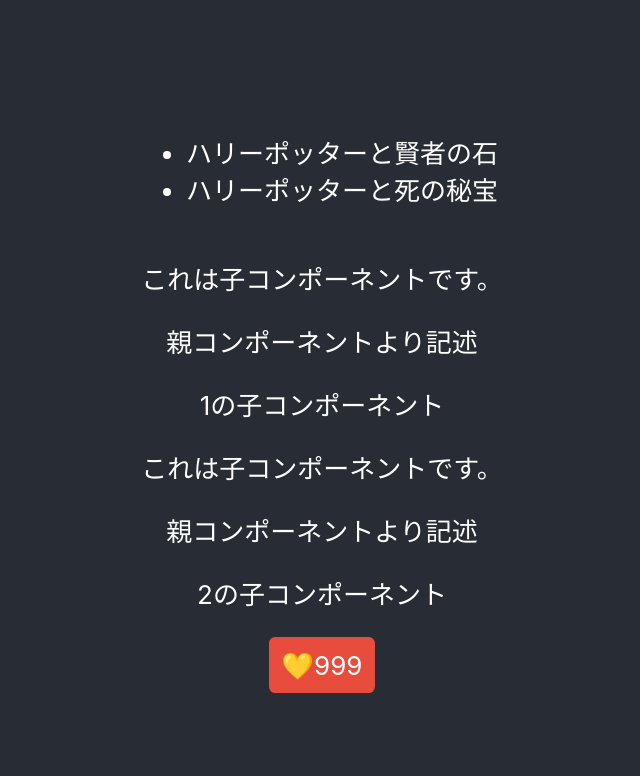
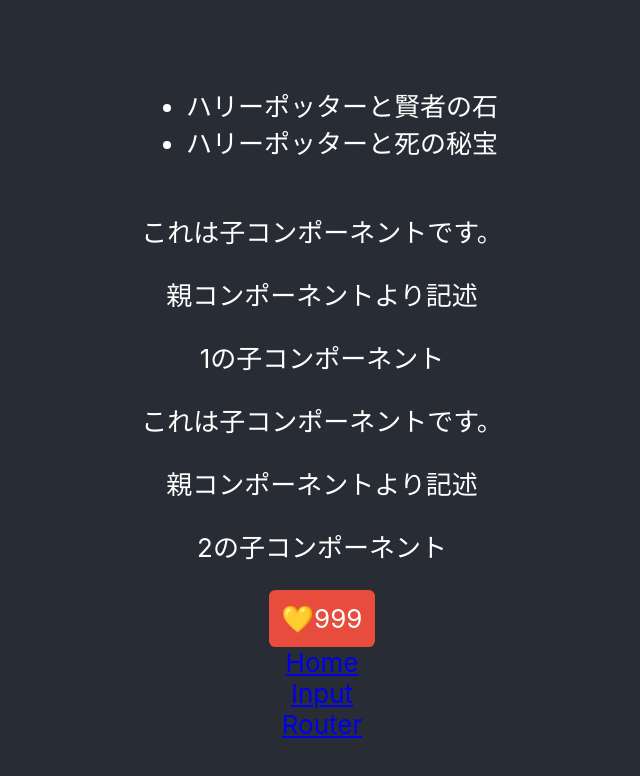
Before and after one commit to YutoGIma/TypeScript-practice, a React (Create React App) app in the folder link-button/: page / in a window 1280 px wide. Shown: the top 776 px of the page, without its empty margins (318-958 px from the left). Built offline with nearby package versions, Linux system fonts and the light colour scheme.

Commit message:
遷移のボタン追加

```diff
--- a/link-button/src/App.tsx
+++ b/link-button/src/App.tsx
@@ -1,5 +1,5 @@
 import React, {useState} from 'react';
-import { BrowserRouter, Route, Routes } from 'react-router-dom';
+import { BrowserRouter, Route, Routes, Link } from 'react-router-dom';
 import Child from './child'
 import Input from './input'
 import RouteTest from './routeTest'
@@ -25,6 +25,9 @@
             <Route path="/" element={<LinkButton />} />
             <Route path="/router" element={<RouteTest />} />
           </Routes>
+          <Link to="/">Home</Link>
+          <Link to="/input">Input</Link>
+          <Link to="/router">Router</Link>
         </BrowserRouter>
       </header>
     </div>
```
